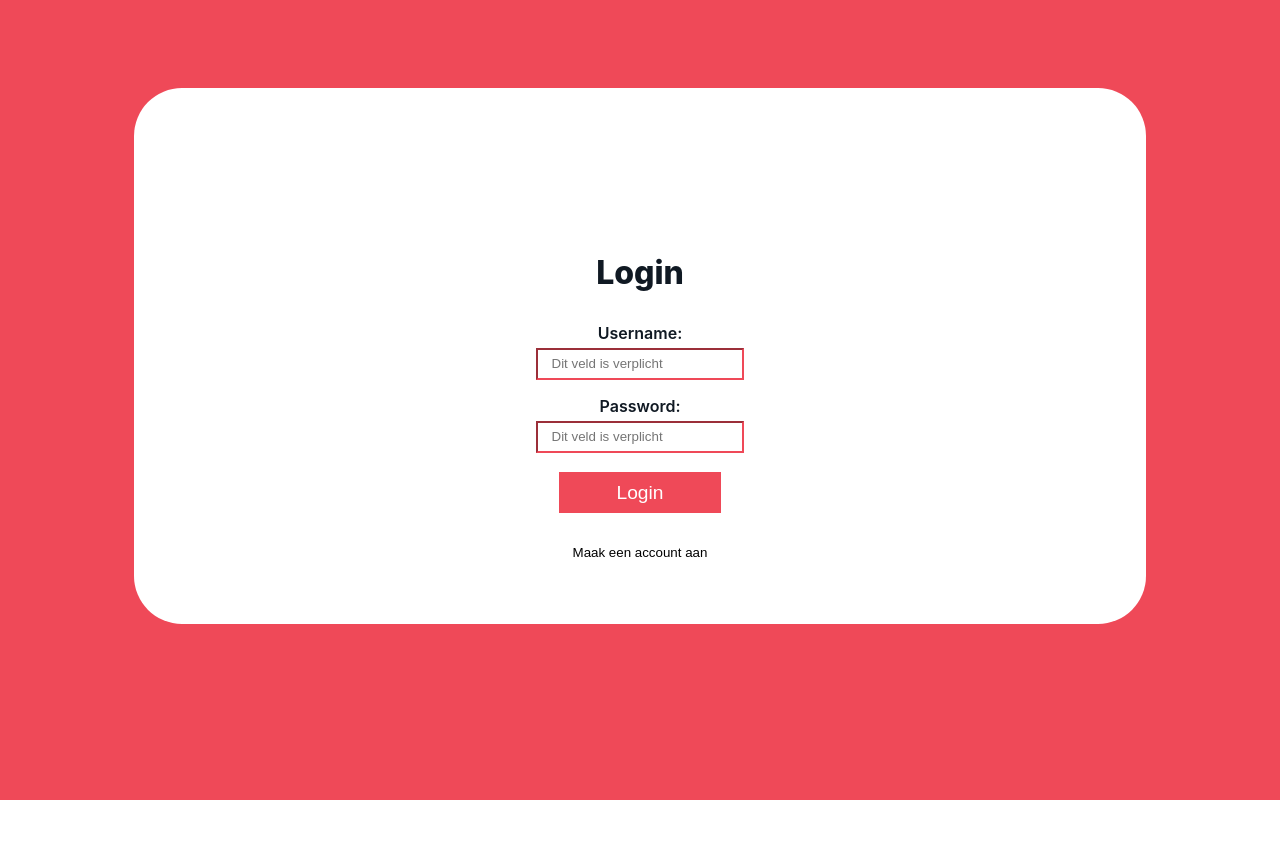
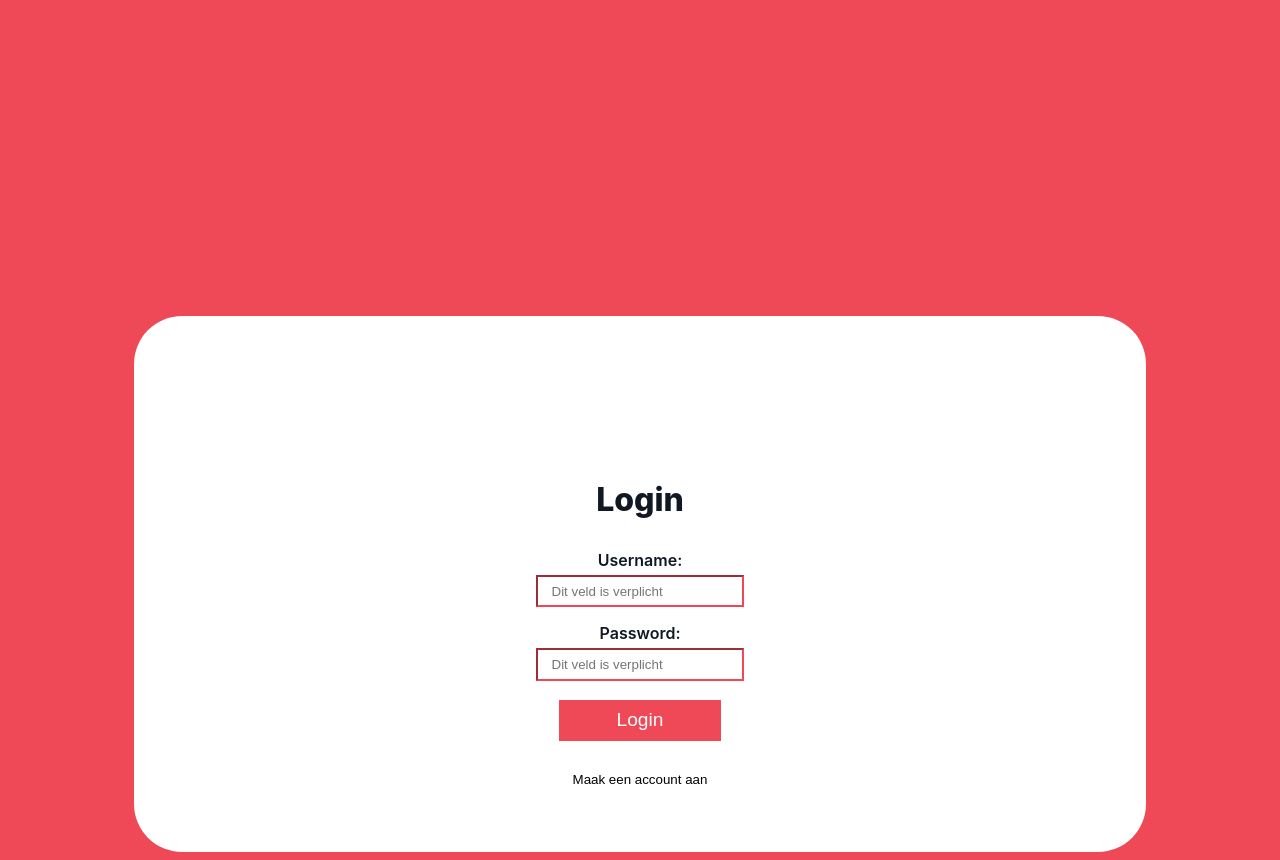
Before and after one commit to MegandeRuig/Project-Tech, a Node server app: page / in a window 1280 px wide. Before the commit the page ends 800 px from the top, so only its background shows below. Run offline with Node 20, Linux system fonts and the light colour scheme; some libraries are stand-ins or nearby versions.

Commit message:
small style change

```diff
--- a/public/styles.css
+++ b/public/styles.css
@@ -87,7 +87,7 @@ form input:placeholder-shown {
 
 #home header {
     padding-top: 1%;
-    margin-top: 7%;
+    margin-top: 25%;
     border-top-left-radius: 3em;
     border-top-right-radius: 3em;
 }
@@ -171,7 +171,7 @@ form input:placeholder-shown {
 
 #information header {
     padding-top: 1%;
-    margin-top: 7%;
+    margin-top: 25%;
     border-top-left-radius: 3em;
     border-top-right-radius: 3em;
 }
```
